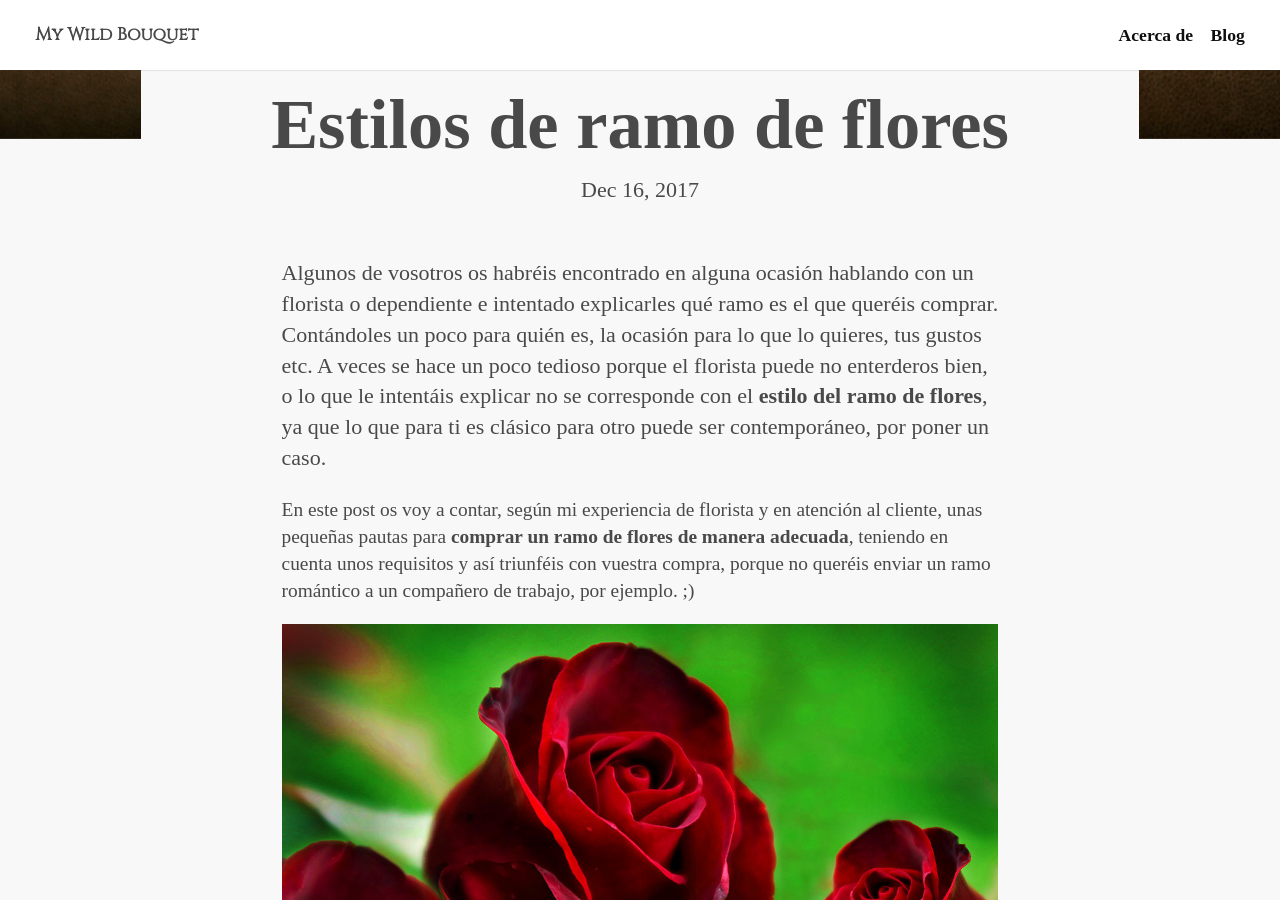
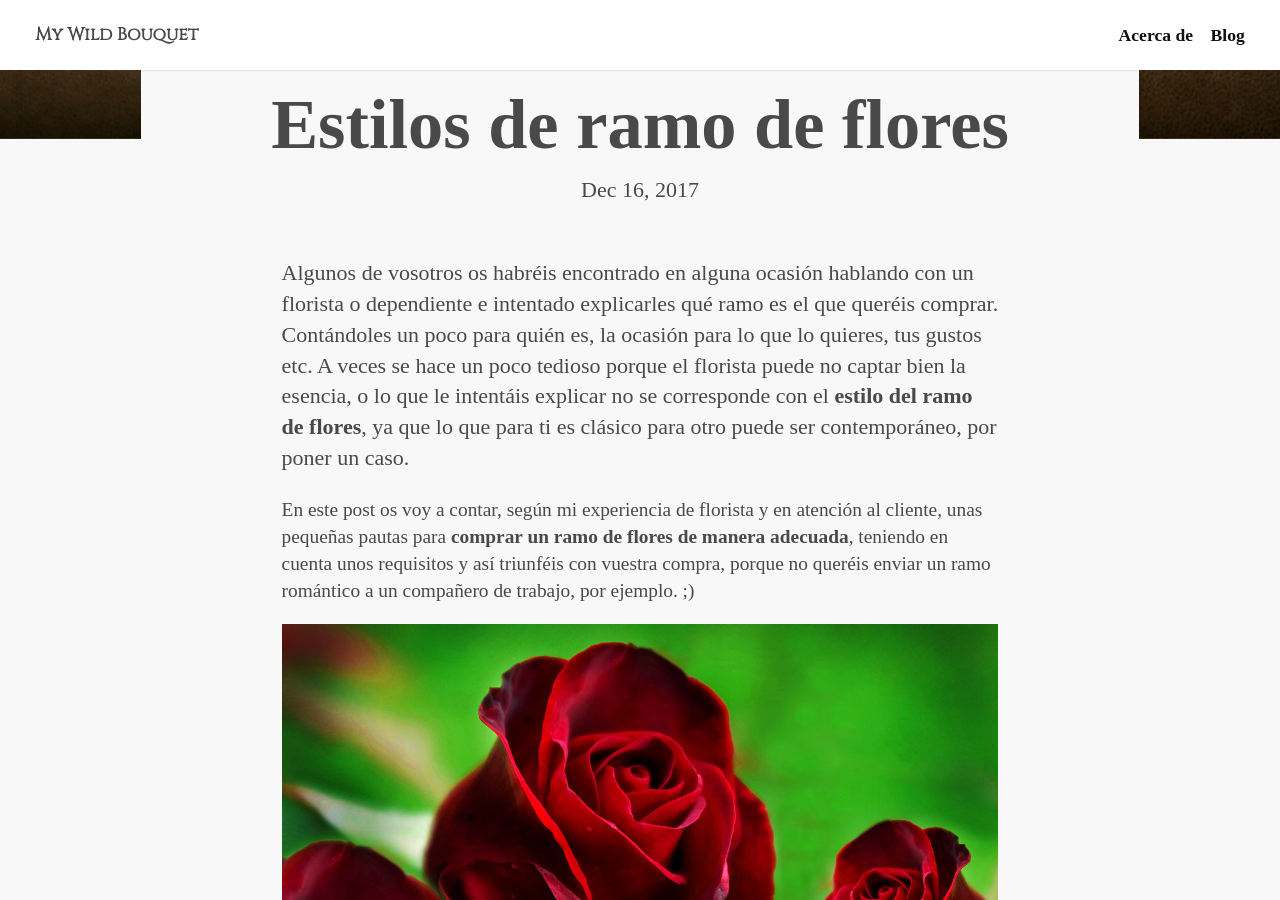
Before and after one commit to keyvanakbary/ramosilvestre.com, a Jekyll site: the page built from src/_posts/2017-12-16-Estilos-de-ramos-de-flores.md, in a window 1280 px wide and 900 px high, scrolled down 761 px. Built offline with Jekyll 4.4.1, drawn with Linux system fonts in a browser that asks for light colours; some web fonts are replaced; some of the changed text lies outside the part shown.

Commit message:
Update 2017-12-16-Estilos-de-ramos-de-flores.md

```diff
--- a/src/_posts/2017-12-16-Estilos-de-ramos-de-flores.md
+++ b/src/_posts/2017-12-16-Estilos-de-ramos-de-flores.md
@@ -9,7 +9,7 @@ tags:
   - Consejos
 ---
 
-Algunos de vosotros os habréis encontrado en alguna ocasión hablando con un florista o dependiente e intentado explicarles qué ramo es el que queréis comprar. Contándoles un poco para quién es, la ocasión para lo que lo quieres, tus gustos etc. A veces se hace un poco tedioso porque el florista puede no enterderos bien, o lo que le intentáis explicar no se corresponde con el **estilo del ramo de flores**, ya que lo que para ti es clásico para otro puede ser contemporáneo, por poner un caso.
+Algunos de vosotros os habréis encontrado en alguna ocasión hablando con un florista o dependiente e intentado explicarles qué ramo es el que queréis comprar. Contándoles un poco para quién es, la ocasión para lo que lo quieres, tus gustos etc. A veces se hace un poco tedioso porque el florista puede no captar bien la esencia, o lo que le intentáis explicar no se corresponde con el **estilo del ramo de flores**, ya que lo que para ti es clásico para otro puede ser contemporáneo, por poner un caso.
 
 En este post os voy a contar, según mi experiencia de florista y en atención al cliente, unas pequeñas pautas para **comprar un ramo de flores de manera adecuada**, teniendo en cuenta unos requisitos y así triunféis con vuestra compra, porque no queréis enviar un ramo romántico a un compañero de trabajo, por ejemplo. ;)
 
```
Also changed, not shown: other parts of src/_posts/2017-12-16-Estilos-de-ramos-de-flores.md (+1 -1 lines).
